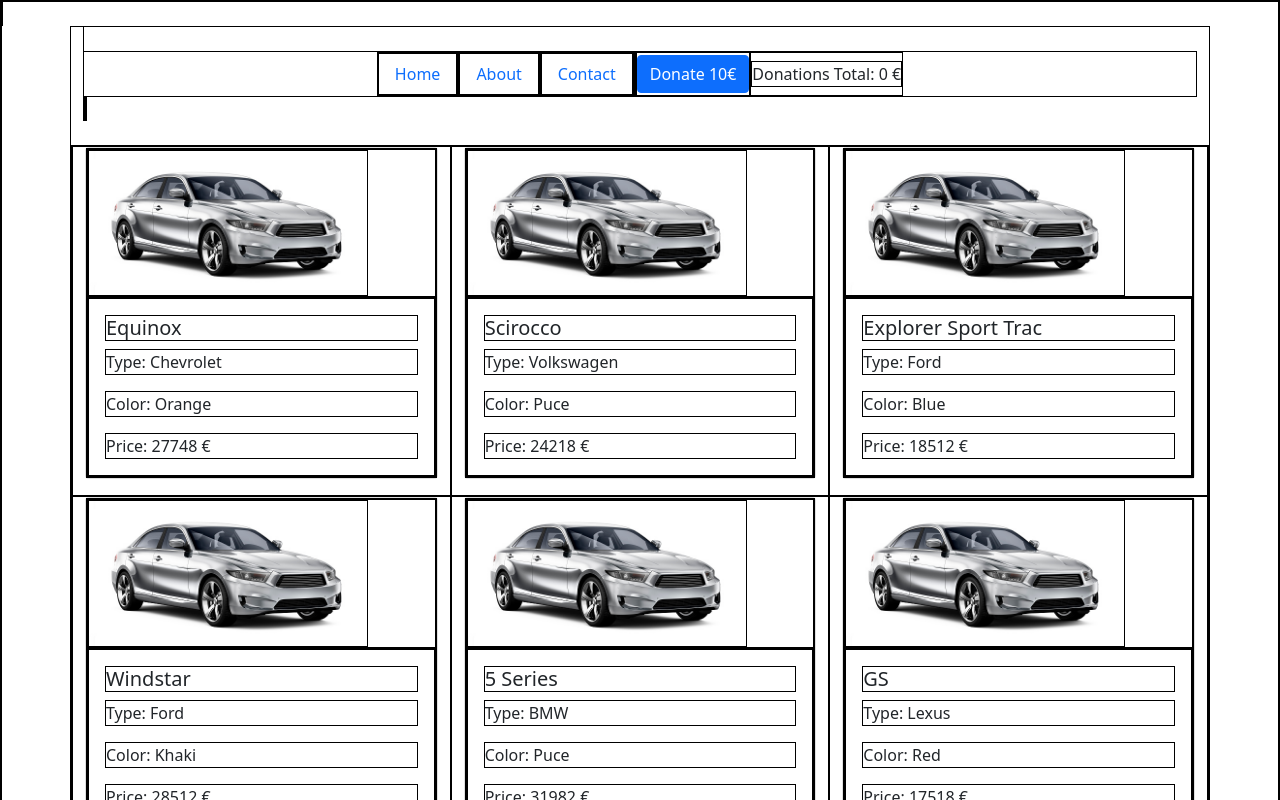
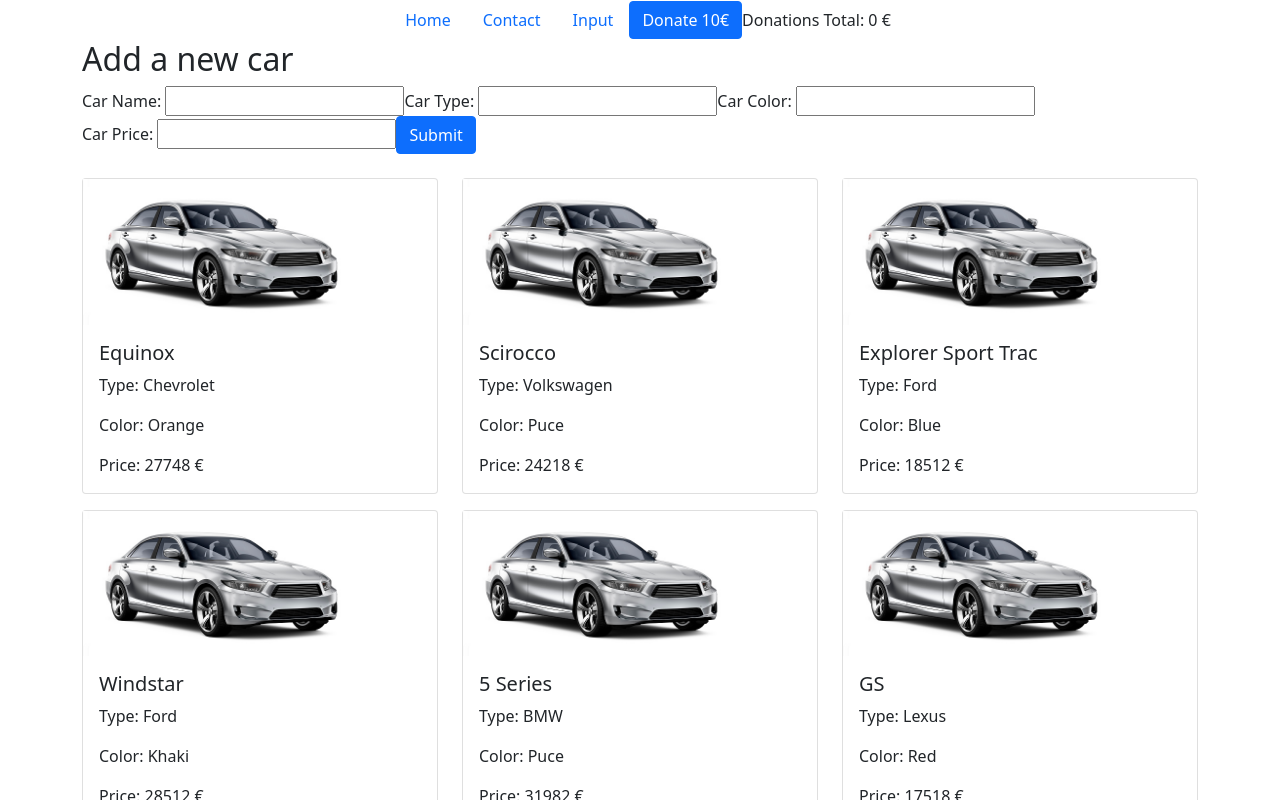
Before and after one commit to Encelatus/FE21-Angular-DAY02-Samue-Michael, an Angular app: page / in a window 1280 px wide. Shown: the top 800 px of the page. Built offline with nearby package versions, Linux system fonts and the light colour scheme.

Commit message:
completed challenge (input for new car)

```diff
--- a/src/app/about/about.component.html
+++ /dev/null
@@ -1 +0,0 @@
-<p>about works!</p>
--- a/src/app/about/about.component.ts
+++ /dev/null
@@ -1,15 +0,0 @@
-import { Component, OnInit } from '@angular/core';
-
-@Component({
-  selector: 'about',
-  templateUrl: './about.component.html',
-  styleUrls: ['./about.component.scss']
-})
-export class AboutComponent implements OnInit {
-
-  constructor() { }
-
-  ngOnInit(): void {
-  }
-
-}
--- a/src/app/app-routing.module.ts
+++ b/src/app/app-routing.module.ts
@@ -1,16 +1,16 @@
 import { NgModule } from '@angular/core';
 import { RouterModule, Routes } from '@angular/router';
 import { HomeComponent } from './home/home.component';
-import { AboutComponent } from './about/about.component';
 import { ContactComponent } from './contact/contact.component';
+import { InputComponent } from './input/input.component';
 
 
 const routes: Routes = [{
   path:"", component: HomeComponent
 } , {
-  path:"about", component: AboutComponent
+  path:"contact", component: ContactComponent
 } , {
-  path:"contact", component: ContactComponent
+  path:"input", component: InputComponent
 }
 ];
 
--- a/src/app/app.module.ts
+++ b/src/app/app.module.ts
@@ -4,17 +4,17 @@
 import { AppComponent } from './app.component';
 import { HomeComponent } from './home/home.component';
 import { NavigationComponent } from './navigation/navigation.component';
-import { AboutComponent } from './about/about.component';
 import { ContactComponent } from './contact/contact.component';
 import { ReactiveFormsModule } from '@angular/forms';
+import { InputComponent } from './input/input.component';
 
 @NgModule({
   declarations: [
     AppComponent,
     HomeComponent,
     NavigationComponent,
-    AboutComponent,
-    ContactComponent
+    ContactComponent,
+    InputComponent
   ],
   imports: [
     BrowserModule,
--- a/src/app/home/home.component.html
+++ b/src/app/home/home.component.html
@@ -1,3 +1,25 @@
+<div>
+    <h2>Add a new car</h2>
+    <form [formGroup]="info" (ngSubmit)="onSubmit(cars)">
+        <label>
+            Car Name:
+            <input type="text" id="carName" formControlName="carName">
+        </label>
+        <label>
+            Car Type:
+            <input type="text" id="carType" formControlName="carType">
+        </label>
+        <label>
+            Car Color:
+            <input type="text" id="carColor" formControlName="carColor">
+        </label>
+        <label>
+            Car Price:
+            <input type="number" id="carPrice" formControlName="carPrice">
+        </label>
+        <input type="submit" class="btn btn-primary" value="Submit">
+    </form>
+</div>
 <div class="row mt-4">
     <div *ngFor="let car of cars" class="col-12 col-md-6 col-lg-4">
         <div class="card mb-3">
--- a/src/app/home/home.component.ts
+++ b/src/app/home/home.component.ts
@@ -1,4 +1,5 @@
 import { Component, OnInit } from '@angular/core';
+import { FormControl, FormGroup, Validators } from '@angular/forms';
 
 @Component({
   selector: 'home',
@@ -6,8 +7,31 @@
   styleUrls: ['./home.component.scss']
 })
 export class HomeComponent implements OnInit {
+  info = new FormGroup({
+    carName: new FormControl('', Validators.required),
+    carType: new FormControl('', Validators.required),
+    carColor: new FormControl('', Validators.required),
+    carPrice: new FormControl('', Validators.required),
+  });
 
   constructor() { }
+
+  onSubmit(cars: any) {
+    if (this.info.valid) {
+    let Name = this.info.get("carName")?.value;
+    let Type = this.info.get("carType")?.value;
+    let Color = this.info.get("carColor")?.value;
+    let Price = this.info.get("carPrice")?.value;
+
+    let car = {
+      carName: Name,
+      carType: Type,
+      carColor: Color,
+      carPrice: Price
+    }
+    cars.push(car);
+  }
+  }
 
   ngOnInit(): void {
   }
--- /dev/null
+++ b/src/app/input/input.component.html
@@ -0,0 +1,25 @@
+<!-- <form [formGroup]="info" (ngSubmit)="onSubmit()">
+    <label>
+        Car Name:
+        <input type="text" formControlName="firstName">
+    </label>
+    <label>
+        Car Type:
+        <input type="text" formControlName="lastName">
+    </label>
+    <label>
+        Car Color:
+        <input type="text" formControlName="age">
+    </label>
+    <label>
+        Car Price:
+        <input type="number" formControlName="email">
+    </label>
+    <input type="submit" class="btn btn-primary" value="Submit">
+</form> -->
+
+<!-- <ng-template [ngIf]="">
+
+    <div class="align-self-center"></div>
+
+</ng-template> -->
--- /dev/null
+++ b/src/app/input/input.component.ts
@@ -0,0 +1,21 @@
+import { Component, OnInit } from '@angular/core';
+import { FormControl, FormGroup, Validators } from '@angular/forms';
+
+@Component({
+  selector: 'app-input',
+  templateUrl: './input.component.html',
+  styleUrls: ['./input.component.scss']
+})
+export class InputComponent implements OnInit {
+  info = new FormGroup({
+    carName: new FormControl('', Validators.required),
+    carType: new FormControl('', Validators.required),
+    carColor: new FormControl('', Validators.required),
+    carPrice: new FormControl('', Validators.required),
+  });
+  constructor() { }
+
+  ngOnInit(): void {
+  }
+
+}
--- a/src/app/navigation/navigation.component.html
+++ b/src/app/navigation/navigation.component.html
@@ -3,19 +3,14 @@
     <a class="nav-link active" aria-current="page" routerLink="/">Home</a>
   </li>
   <li class="nav-item">
-    <a class="nav-link" routerLink="/about">About</a>
-  </li>
-  <li class="nav-item">
     <a class="nav-link" routerLink="/contact">Contact</a>
   </li>
-  <li class="nav-item d-flex"></li>
-
+  <li class="nav-item d-flex">
+    <a class="nav-link" routerLink="/input">Input</a>
+  </li>
   <ng-template [ngIf]="donationCounter >= 200">
-
     <div class="align-self-center"><i class="bi bi-star-fill"></i> You are VIP <i class="bi bi-star-fill"></i></div>
-
   </ng-template>
-
   <li class="nav-item d-flex">
     <button (click)="countDonations()" class="btn btn-primary align-self-center">Donate 10€</button>
   </li>
--- a/src/app/navigation/navigation.component.ts
+++ b/src/app/navigation/navigation.component.ts
@@ -1,4 +1,5 @@
 import { Component, OnInit } from '@angular/core';
+
 
 @Component({
   selector: 'navigation',
--- a/src/styles.scss
+++ b/src/styles.scss
@@ -1,5 +1,5 @@
 /* You can add global styles to this file, and also import other style files */
 
-* {
-    border: solid 0.5px black;
-}
+// * {
+//     border: solid 0.5px black;
+// }
```
Also changed, not shown: src/app/input/input.component.scss (added), 1 other file (tests, documents, lock files or other folders).
